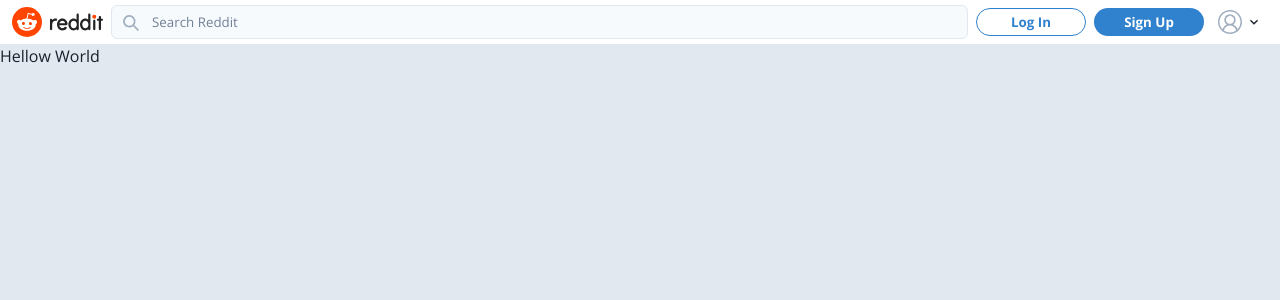
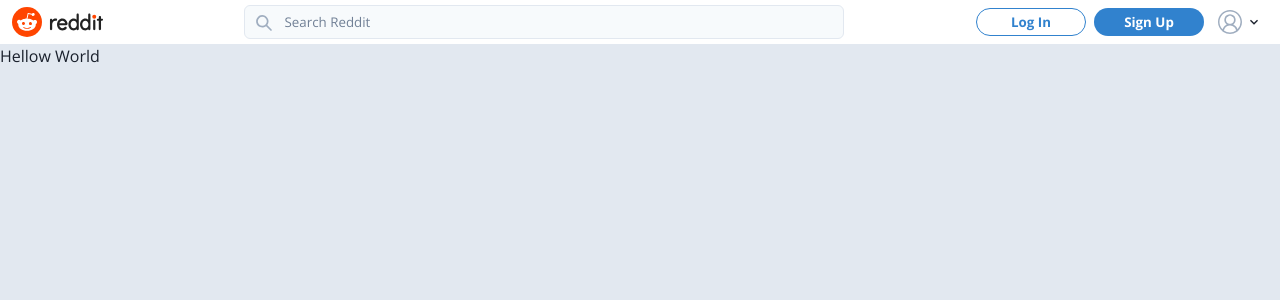
Before and after one commit to dehiron/reddit-clone, a Next.js app: page / in a window 1280 px wide. Shown: the top 300 px of the page. Built offline with nearby package versions, Linux system fonts and the light colour scheme; no server answers.

Commit message:
Community Directory in Navbar (create community intro)

```diff
--- /dev/null
+++ b/src/components/Navbar/Directory/Directory.tsx
@@ -0,0 +1,41 @@
+import { ChevronDownIcon } from '@chakra-ui/icons';
+import { Flex, Icon, Menu, MenuButton, MenuList, Text } from '@chakra-ui/react';
+import React from 'react';
+import { TiHome } from 'react-icons/ti'
+
+
+const UserMenu:React.FC = ({  }) => {
+    return (
+        <Menu>
+            <MenuButton
+                cursor="pointer"
+                padding="0px 6px"
+                borderRadius={4}
+                mr={2}
+                ml={{ base: 0, md: 2 }}
+                _hover={{ outline: "1px solid", outlineColor:"gray.200" }}
+            >
+                <Flex
+                    align="center"
+                    justify="space-between"
+                    width={{ base: "auto", lg: "280px" }}
+                >
+                    <Flex align="center">
+                        <Icon as={TiHome} fontSize={24} mr={{ base: 1, md: 2 }}/>
+                        <Flex display={{ base: "none", lg: "flex" }}>
+                            <Text fontWeight={600} fontSize="10pt">
+                                Home
+                            </Text>
+                        </Flex>
+                    </Flex>
+                    <ChevronDownIcon />
+                </Flex>
+            </MenuButton>
+            <MenuList>
+                {/* <Communities /> */}
+                Communities
+            </MenuList>
+        </Menu>
+    )
+}
+export default UserMenu;
--- a/src/components/Navbar/Navbar.tsx
+++ b/src/components/Navbar/Navbar.tsx
@@ -4,21 +4,31 @@ import RightContent from './RightContent/RightContent';
 import SearchInput from './SearchInput';
 import { useAuthState } from 'react-firebase-hooks/auth';
 import { auth } from '../../firebase/clientApp';
+import Directory from './Directory/Directory';
 
 const Navbar:React.FC = () => {
 
     const [user, loading, error] = useAuthState(auth); //どのコンポーネントでも使える
 
     return (
-        <Flex bg="white" height="44px" padding="6px 12px">
-            <Flex align="center">
+        <Flex
+            bg="white"
+            height="44px"
+            padding="6px 12px"
+            justify={{ md: "space-between" }}
+        >
+            <Flex
+                align="center"
+                width={{ base: "40px", md: "auto" }}
+                mr={{ base: 0, md: 2 }}
+            >
                 <Image src="/images/redditFace.svg" height="30px" />
                 <Image src="/images/redditText.svg" height="46px"
                     display={{ base:"none", md:"unset"}}
                 />
             </Flex>
-            {/* <Directory /> */}
-            <SearchInput />
+            {user && <Directory />}
+            <SearchInput user={user} />
             <RightContent user={user} />
         </Flex>
     )
--- a/src/components/Navbar/SearchInput.tsx
+++ b/src/components/Navbar/SearchInput.tsx
@@ -1,14 +1,15 @@
 import { Flex, Input, InputGroup, InputLeftElement, InputRightElement } from '@chakra-ui/react';
 import React from 'react';
 import { CheckIcon, SearchIcon } from '@chakra-ui/icons'
+import { User } from 'firebase/auth';
 
 type SearchInputProps = {
-    // user:
+    user?: User | null;
 };
 
-const SearchInput:React.FC<SearchInputProps> = () => {
+const SearchInput:React.FC<SearchInputProps> = ({ user }) => {
     return (
-        <Flex flexGrow={1} mr={2} align="center">
+        <Flex flexGrow={1} maxWidth={user ? "auto" : "600px" } mr={2} align="center">
             <InputGroup>
                 <InputLeftElement
                 pointerEvents='none'
```
